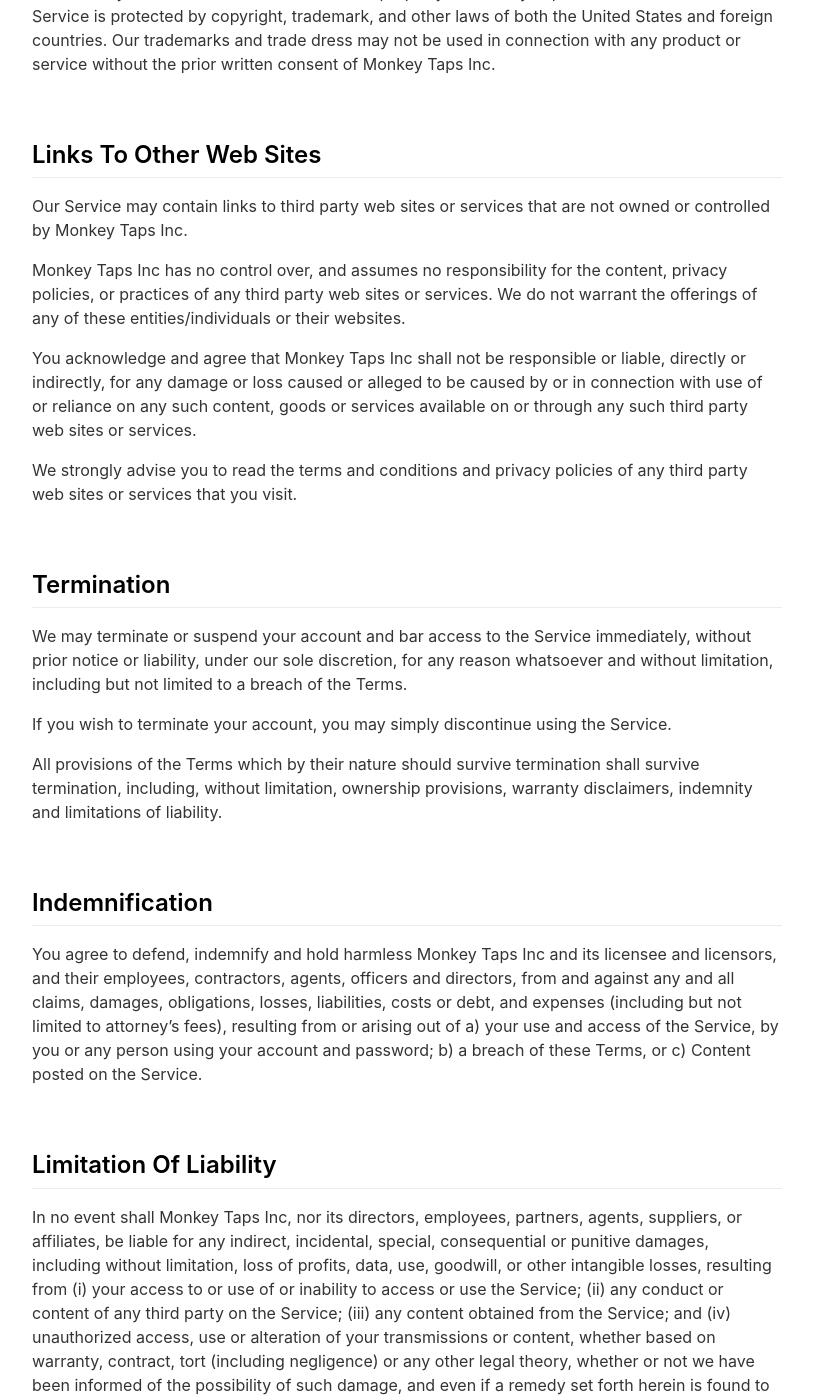
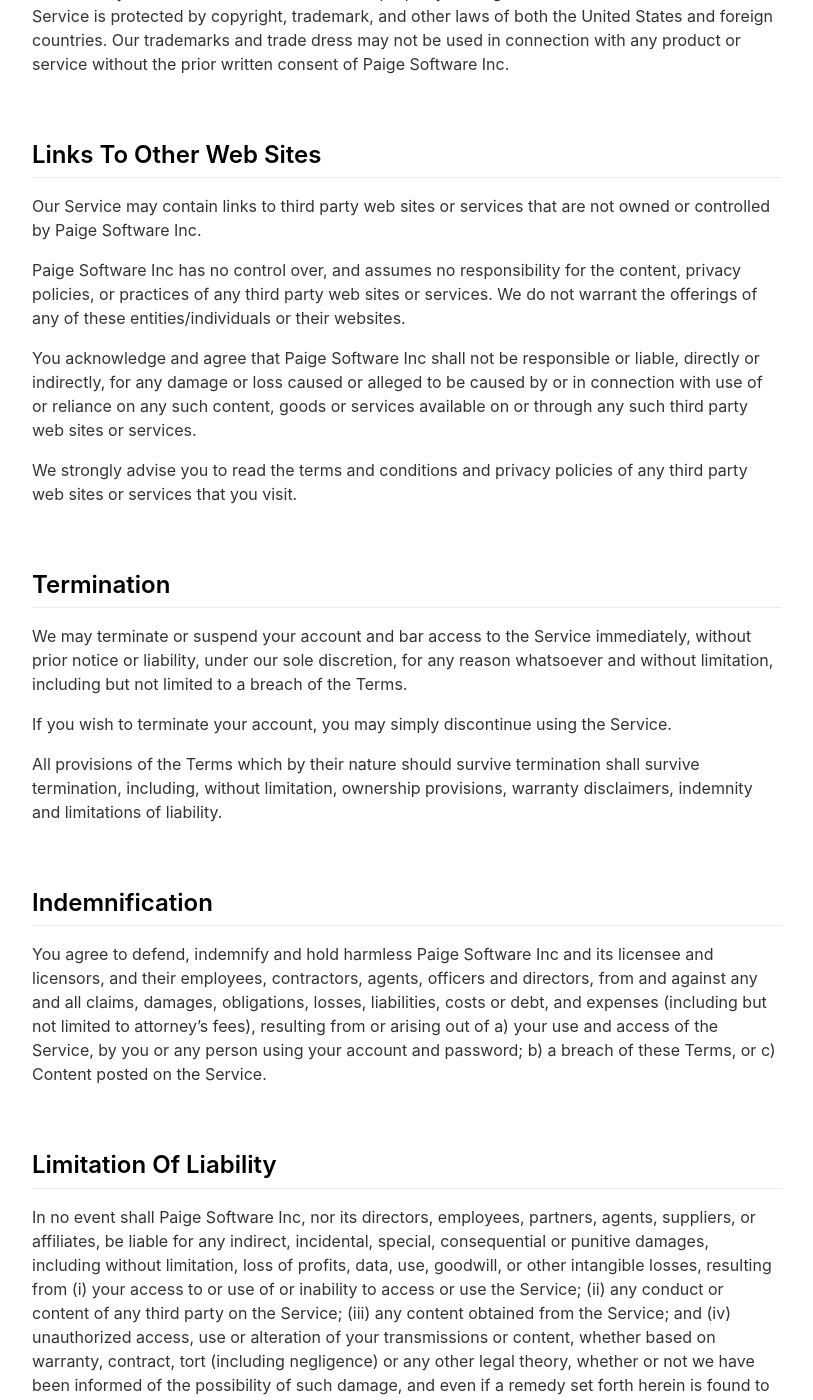
Before and after one commit to paigeshin/weight-reminder-web, a Jekyll site: the page built from _pages/termsofuse.md, in a window 1280 px wide and 1400 px high, scrolled down 2795 px. Shown: the whole window, without its empty margins (233-1046 px from the left). Built offline with Jekyll 4.4.1, drawn with Linux system fonts in a browser that asks for light colours; nearby versions of some CDN libraries; some of the changed text lies outside the part shown.

Commit message:
update terms

```diff
--- a/_pages/termsofuse.md
+++ b/_pages/termsofuse.md
@@ -27,7 +27,7 @@ By creating an Account on our service, you agree to subscribe to newsletters, ma
 
 Some parts of the Service are billed on a subscription basis ("Subscription(s)"). You will be billed in advance on a recurring and periodic basis ("Billing Cycle"). Billing cycles are set on a monthly basis.
 
-At the end of each Billing Cycle, your Subscription will automatically renew under the exact same conditions unless you cancel it or Monkey Taps Inc cancels it. You may cancel your Subscription renewal either through your iTunes account management page or by contacting Apple, Inc customer support team.
+At the end of each Billing Cycle, your Subscription will automatically renew under the exact same conditions unless you cancel it or Paige Software Inc cancels it. You may cancel your Subscription renewal either through your iTunes account management page or by contacting Apple, Inc customer support team.
 
 <br>
 
@@ -73,17 +73,17 @@ You may not use as a username the name of another person or entity or that is no
 
 ## Intellectual Property
 
-The Service and its original content (excluding Content provided by users), features and functionality are and will remain the exclusive property of Monkey Taps Inc and its licensors. The Service is protected by copyright, trademark, and other laws of both the United States and foreign countries. Our trademarks and trade dress may not be used in connection with any product or service without the prior written consent of Monkey Taps Inc.
+The Service and its original content (excluding Content provided by users), features and functionality are and will remain the exclusive property of Paige Software Inc and its licensors. The Service is protected by copyright, trademark, and other laws of both the United States and foreign countries. Our trademarks and trade dress may not be used in connection with any product or service without the prior written consent of Paige Software Inc.
 
 <br>
 
 ## Links To Other Web Sites
 
-Our Service may contain links to third party web sites or services that are not owned or controlled by Monkey Taps Inc.
+Our Service may contain links to third party web sites or services that are not owned or controlled by Paige Software Inc.
 
-Monkey Taps Inc has no control over, and assumes no responsibility for the content, privacy policies, or practices of any third party web sites or services. We do not warrant the offerings of any of these entities/individuals or their websites.
+Paige Software Inc has no control over, and assumes no responsibility for the content, privacy policies, or practices of any third party web sites or services. We do not warrant the offerings of any of these entities/individuals or their websites.
 
-You acknowledge and agree that Monkey Taps Inc shall not be responsible or liable, directly or indirectly, for any damage or loss caused or alleged to be caused by or in connection with use of or reliance on any such content, goods or services available on or through any such third party web sites or services.
+You acknowledge and agree that Paige Software Inc shall not be responsible or liable, directly or indirectly, for any damage or loss caused or alleged to be caused by or in connection with use of or reliance on any such content, goods or services available on or through any such third party web sites or services.
 
 We strongly advise you to read the terms and conditions and privacy policies of any third party web sites or services that you visit.
 
@@ -101,13 +101,13 @@ All provisions of the Terms which by their nature should survive termination sha
 
 ## Indemnification
 
-You agree to defend, indemnify and hold harmless Monkey Taps Inc and its licensee and licensors, and their employees, contractors, agents, officers and directors, from and against any and all claims, damages, obligations, losses, liabilities, costs or debt, and expenses (including but not limited to attorney's fees), resulting from or arising out of a) your use and access of the Service, by you or any person using your account and password; b) a breach of these Terms, or c) Content posted on the Service.
+You agree to defend, indemnify and hold harmless Paige Software Inc and its licensee and licensors, and their employees, contractors, agents, officers and directors, from and against any and all claims, damages, obligations, losses, liabilities, costs or debt, and expenses (including but not limited to attorney's fees), resulting from or arising out of a) your use and access of the Service, by you or any person using your account and password; b) a breach of these Terms, or c) Content posted on the Service.
 
 <br>
 
 ## Limitation Of Liability
 
-In no event shall Monkey Taps Inc, nor its directors, employees, partners, agents, suppliers, or affiliates, be liable for any indirect, incidental, special, consequential or punitive damages, including without limitation, loss of profits, data, use, goodwill, or other intangible losses, resulting from (i) your access to or use of or inability to access or use the Service; (ii) any conduct or content of any third party on the Service; (iii) any content obtained from the Service; and (iv) unauthorized access, use or alteration of your transmissions or content, whether based on warranty, contract, tort (including negligence) or any other legal theory, whether or not we have been informed of the possibility of such damage, and even if a remedy set forth herein is found to have failed of its essential purpose.
+In no event shall Paige Software Inc, nor its directors, employees, partners, agents, suppliers, or affiliates, be liable for any indirect, incidental, special, consequential or punitive damages, including without limitation, loss of profits, data, use, goodwill, or other intangible losses, resulting from (i) your access to or use of or inability to access or use the Service; (ii) any conduct or content of any third party on the Service; (iii) any content obtained from the Service; and (iv) unauthorized access, use or alteration of your transmissions or content, whether based on warranty, contract, tort (including negligence) or any other legal theory, whether or not we have been informed of the possibility of such damage, and even if a remedy set forth herein is found to have failed of its essential purpose.
 
 <br>
 
@@ -115,7 +115,7 @@ In no event shall Monkey Taps Inc, nor its directors, employees, partners, agen
 
 Your use of the Service is at your sole risk. The Service is provided on an "AS IS" and "AS AVAILABLE" basis. The Service is provided without warranties of any kind, whether express or implied, including, but not limited to, implied warranties of merchantability, fitness for a particular purpose, non-infringement or course of performance.
 
-Monkey Taps Inc its subsidiaries, affiliates, and its licensors do not warrant that a) the Service will function uninterrupted, secure or available at any particular time or location; b) any errors or defects will be corrected; c) the Service is free of viruses or other harmful components; or d) the results of using the Service will meet your requirements.
+Paige Software Inc its subsidiaries, affiliates, and its licensors do not warrant that a) the Service will function uninterrupted, secure or available at any particular time or location; b) any errors or defects will be corrected; c) the Service is free of viruses or other harmful components; or d) the results of using the Service will meet your requirements.
 
 <br>
 
@@ -143,6 +143,6 @@ By continuing to access or use our Service after any revisions become effective,
 
 ## Contact Us
 
-If you have any questions about these Terms, please contact us. paigesoftware@gmail.com
+If you have any questions about these Terms, please contact us. paigesoftware@gmail.com.
 
 <br>
```
